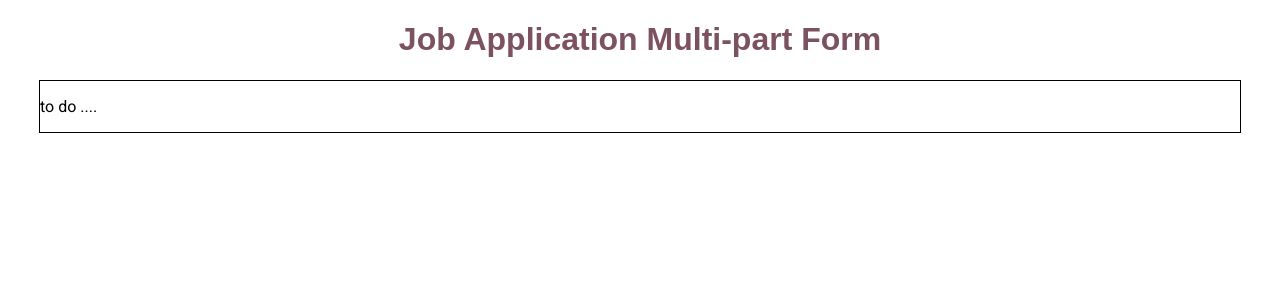
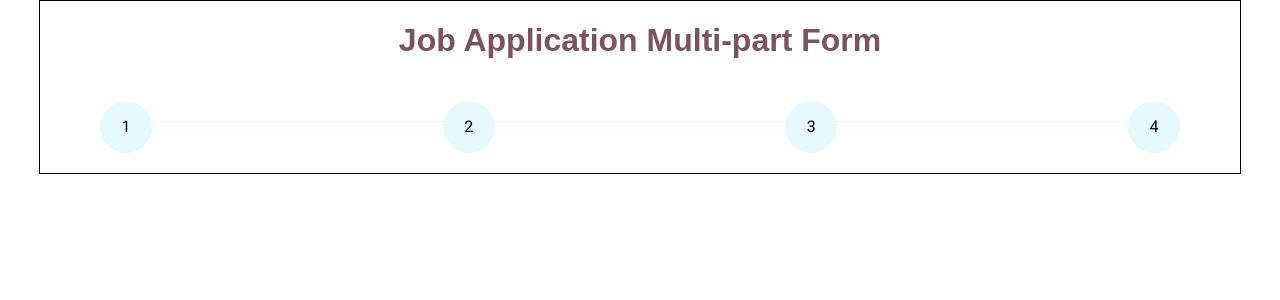
Before and after one commit to Portfolio-Allan-Rolle/job-application-form, an Angular app: page / in a window 1280 px wide. Shown: the top 300 px of the page. Built offline with nearby package versions, Linux system fonts and the light colour scheme.

Commit message:
breadcrumbs component template complete

```diff
--- a/src/app/app.component.html
+++ b/src/app/app.component.html
@@ -1,2 +1,4 @@
-<app-header />
-<app-form />
+<main>
+    <app-header />
+    <app-breadcrumbs />
+</main>
--- a/src/app/app.component.scss
+++ b/src/app/app.component.scss
@@ -0,0 +1,5 @@
+main {
+  border: 1px solid;
+  max-width: 1200px;
+  margin: 0 auto;
+}
--- a/src/app/app.component.ts
+++ b/src/app/app.component.ts
@@ -1,10 +1,11 @@
 import { Component } from '@angular/core';
 import { HeaderComponent } from './components/header/header.component';
 import { FormComponent } from './components/form/form.component';
+import { BreadcrumbsComponent } from './components/breadcrumbs/breadcrumbs.component';
 
 @Component({
   selector: 'app-root',
-  imports: [HeaderComponent, FormComponent],
+  imports: [HeaderComponent, FormComponent, BreadcrumbsComponent],
   templateUrl: './app.component.html',
   styleUrl: './app.component.scss',
 })
--- /dev/null
+++ b/src/app/components/breadcrumbs/breadcrumbs.component.html
@@ -0,0 +1,6 @@
+<ul class="breadcrumbs">
+    <li class="breadcrumbs__item"><span class="breadcrumbs__number">1</span></li>
+    <li class="breadcrumbs__item"><span class="breadcrumbs__number">2</span></li>
+    <li class="breadcrumbs__item"><span class="breadcrumbs__number">3</span></li>
+    <li class="breadcrumbs__item"><span class="breadcrumbs__number">4</span></li>
+</ul>
--- /dev/null
+++ b/src/app/components/breadcrumbs/breadcrumbs.component.scss
@@ -0,0 +1,52 @@
+.breadcrumbs {
+  list-style: none;
+  margin: 0;
+  padding: 20px 60px;
+  display: flex;
+  justify-content: space-between;
+  $parent: &;
+
+  &__item:not(:last-child) {
+    width: 100%;
+    position: relative;
+
+    &:after {
+      content: "";
+      position: absolute;
+      top: 50%;
+      left: 4px;
+      transform: translateY(-50%);
+      border: 1px solid #e6f9ff;
+      height: 10px;
+      width: 100%;
+      transition: background-color 0.6s ease-in;
+    }
+  }
+  &__item {
+    &.active {
+      &::after {
+        background-color: #0099cc;
+      }
+      #{$parent}__number {
+        color: #fff;
+        background-color: #0099cc;
+        border-color: #0099cc;
+      }
+    }
+  }
+  &__number {
+    display: inline-block;
+    border: 1px solid #e6f9ff;
+    transition: border-color 0.6s ease-in;
+    height: 50px;
+    width: 50px;
+    line-height: 50px;
+    border-radius: 50%;
+    text-align: center;
+    cursor: default;
+    background-color: #e6f9ff;
+    color: #000;
+    position: relative;
+    z-index: 2;
+  }
+}
--- /dev/null
+++ b/src/app/components/job-application-form/job-application-form.component.html
@@ -0,0 +1 @@
+<p>job-application-form works!</p>
```
Also changed, not shown: src/app/components/breadcrumbs/breadcrumbs.component.ts (added, +11 -0 lines), src/app/components/job-application-form/job-application-form.component.ts (added, +11 -0 lines), src/app/components/job-application-form/job-application-form.component.scss (added), 2 other files (tests, documents, lock files or other folders).
